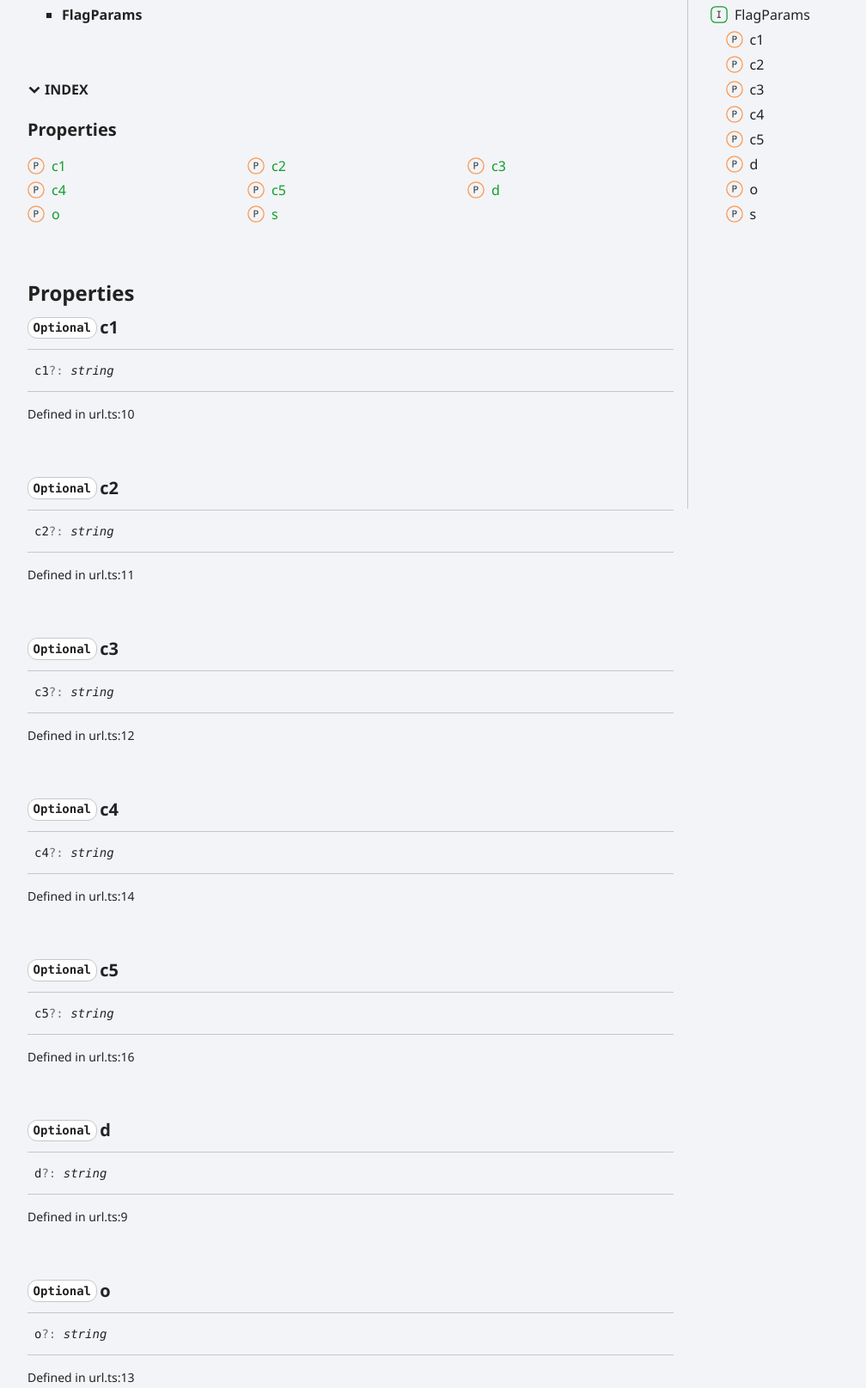
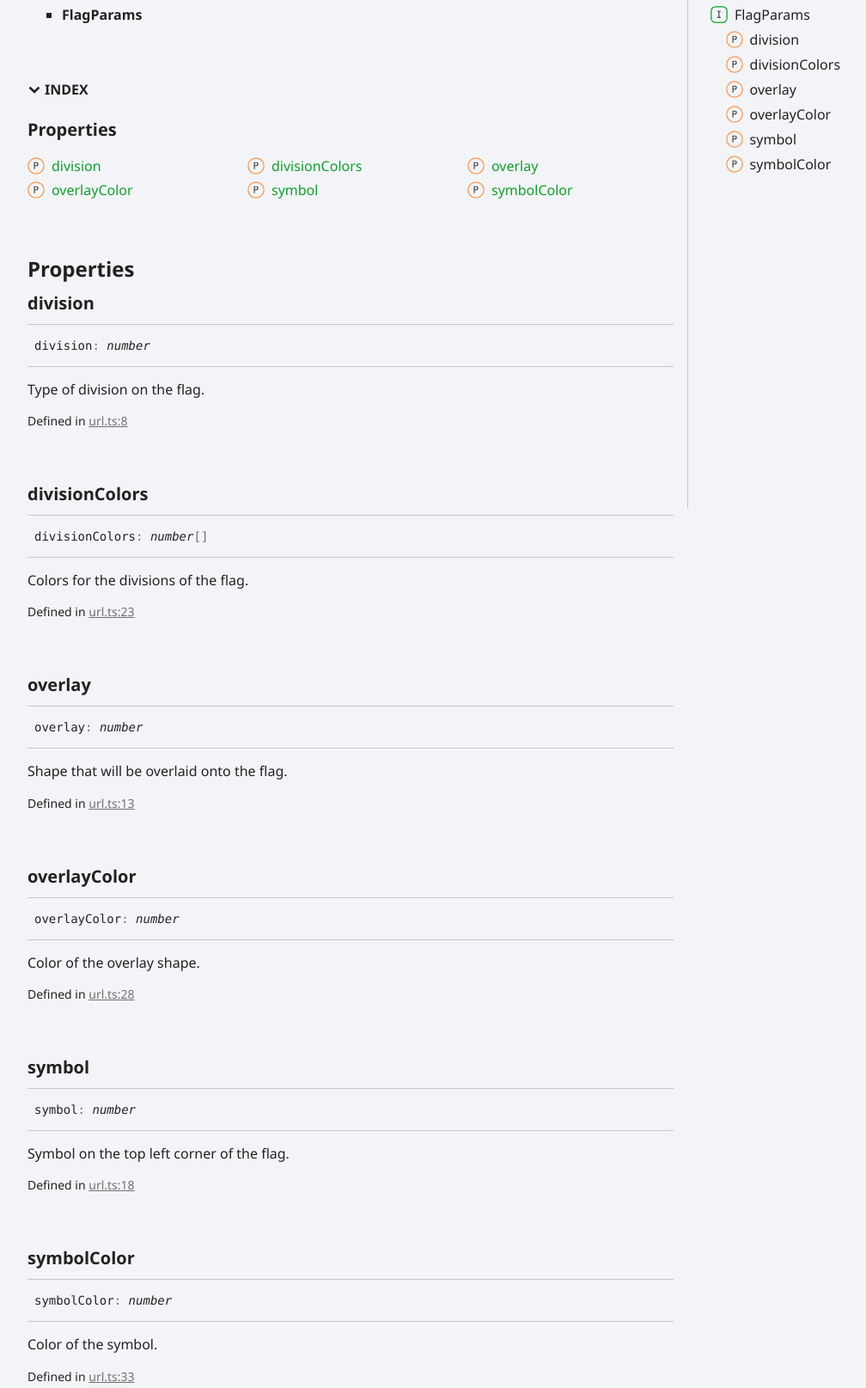
Before and after one commit to tubbo/flag-designer, a website: page docs/interfaces/FlagParams.html in a window 1280 px wide. Shown: the part 240-1855 px from the top of the page at 86% size, without its empty margins (96-1104 px from the left). Drawn offline with Linux system fonts and the light colour scheme.

Commit message:
chore(release): 1.0.0
# 1.0.0 (2022-07-09)

### Features

* generate svg flags ([d93638a](https://github.com/tubbo/flag-designer/commit/d93638a68cf608c65e0549ec1e2ffda0d49f8c42))

```diff
--- a/docs/assets/highlight.css
+++ b/docs/assets/highlight.css
@@ -11,6 +11,8 @@
     --dark-hl-4: #DCDCAA;
     --light-hl-5: #008000;
     --dark-hl-5: #6A9955;
+    --light-hl-6: #098658;
+    --dark-hl-6: #B5CEA8;
     --light-code-background: #FFFFFF;
     --dark-code-background: #1E1E1E;
 }
@@ -22,6 +24,7 @@
     --hl-3: var(--light-hl-3);
     --hl-4: var(--light-hl-4);
     --hl-5: var(--light-hl-5);
+    --hl-6: var(--light-hl-6);
     --code-background: var(--light-code-background);
 } }
 
@@ -32,6 +35,7 @@
     --hl-3: var(--dark-hl-3);
     --hl-4: var(--dark-hl-4);
     --hl-5: var(--dark-hl-5);
+    --hl-6: var(--dark-hl-6);
     --code-background: var(--dark-code-background);
 } }
 
@@ -42,6 +46,7 @@
     --hl-3: var(--light-hl-3);
     --hl-4: var(--light-hl-4);
     --hl-5: var(--light-hl-5);
+    --hl-6: var(--light-hl-6);
     --code-background: var(--light-code-background);
 }
 
@@ -52,6 +57,7 @@
     --hl-3: var(--dark-hl-3);
     --hl-4: var(--dark-hl-4);
     --hl-5: var(--dark-hl-5);
+    --hl-6: var(--dark-hl-6);
     --code-background: var(--dark-code-background);
 }
 
@@ -61,4 +67,5 @@
 .hl-3 { color: var(--hl-3); }
 .hl-4 { color: var(--hl-4); }
 .hl-5 { color: var(--hl-5); }
+.hl-6 { color: var(--hl-6); }
 pre, code { background: var(--code-background); }
--- a/docs/interfaces/FlagParams.html
+++ b/docs/interfaces/FlagParams.html
@@ -27,57 +27,57 @@
 <div class="tsd-accordion-details">
 <section class="tsd-index-section">
 <h3 class="tsd-index-heading">Properties</h3>
-<div class="tsd-index-list"><a href="FlagParams.html#c1" class="tsd-index-link tsd-kind-property tsd-parent-kind-interface"><svg class="tsd-kind-icon" width="24" height="24" viewBox="0 0 24 24"><rect fill="var(--color-icon-background)" stroke="#FF984D" stroke-width="1.5" x="1" y="1" width="22" height="22" rx="12" id="icon-1024-path"></rect><path d="M9.354 16V7.24H12.174C12.99 7.24 13.638 7.476 14.118 7.948C14.606 8.412 14.85 9.036 14.85 9.82C14.85 10.604 14.606 11.232 14.118 11.704C13.638 12.168 12.99 12.4 12.174 12.4H10.434V16H9.354ZM10.434 11.428H12.174C12.646 11.428 13.022 11.284 13.302 10.996C13.59 10.7 13.734 10.308 13.734 9.82C13.734 9.324 13.59 8.932 13.302 8.644C13.022 8.356 12.646 8.212 12.174 8.212H10.434V11.428Z" fill="var(--color-text)" id="icon-1024-text"></path></svg><span>c1</span></a>
-<a href="FlagParams.html#c2" class="tsd-index-link tsd-kind-property tsd-parent-kind-interface"><svg class="tsd-kind-icon" width="24" height="24" viewBox="0 0 24 24"><use href="#icon-1024-path"></use><use href="#icon-1024-text"></use></svg><span>c2</span></a>
-<a href="FlagParams.html#c3" class="tsd-index-link tsd-kind-property tsd-parent-kind-interface"><svg class="tsd-kind-icon" width="24" height="24" viewBox="0 0 24 24"><use href="#icon-1024-path"></use><use href="#icon-1024-text"></use></svg><span>c3</span></a>
-<a href="FlagParams.html#c4" class="tsd-index-link tsd-kind-property tsd-parent-kind-interface"><svg class="tsd-kind-icon" width="24" height="24" viewBox="0 0 24 24"><use href="#icon-1024-path"></use><use href="#icon-1024-text"></use></svg><span>c4</span></a>
-<a href="FlagParams.html#c5" class="tsd-index-link tsd-kind-property tsd-parent-kind-interface"><svg class="tsd-kind-icon" width="24" height="24" viewBox="0 0 24 24"><use href="#icon-1024-path"></use><use href="#icon-1024-text"></use></svg><span>c5</span></a>
-<a href="FlagParams.html#d" class="tsd-index-link tsd-kind-property tsd-parent-kind-interface"><svg class="tsd-kind-icon" width="24" height="24" viewBox="0 0 24 24"><use href="#icon-1024-path"></use><use href="#icon-1024-text"></use></svg><span>d</span></a>
-<a href="FlagParams.html#o" class="tsd-index-link tsd-kind-property tsd-parent-kind-interface"><svg class="tsd-kind-icon" width="24" height="24" viewBox="0 0 24 24"><use href="#icon-1024-path"></use><use href="#icon-1024-text"></use></svg><span>o</span></a>
-<a href="FlagParams.html#s" class="tsd-index-link tsd-kind-property tsd-parent-kind-interface"><svg class="tsd-kind-icon" width="24" height="24" viewBox="0 0 24 24"><use href="#icon-1024-path"></use><use href="#icon-1024-text"></use></svg><span>s</span></a>
+<div class="tsd-index-list"><a href="FlagParams.html#division" class="tsd-index-link tsd-kind-property tsd-parent-kind-interface"><svg class="tsd-kind-icon" width="24" height="24" viewBox="0 0 24 24"><rect fill="var(--color-icon-background)" stroke="#FF984D" stroke-width="1.5" x="1" y="1" width="22" height="22" rx="12" id="icon-1024-path"></rect><path d="M9.354 16V7.24H12.174C12.99 7.24 13.638 7.476 14.118 7.948C14.606 8.412 14.85 9.036 14.85 9.82C14.85 10.604 14.606 11.232 14.118 11.704C13.638 12.168 12.99 12.4 12.174 12.4H10.434V16H9.354ZM10.434 11.428H12.174C12.646 11.428 13.022 11.284 13.302 10.996C13.59 10.7 13.734 10.308 13.734 9.82C13.734 9.324 13.59 8.932 13.302 8.644C13.022 8.356 12.646 8.212 12.174 8.212H10.434V11.428Z" fill="var(--color-text)" id="icon-1024-text"></path></svg><span>division</span></a>
+<a href="FlagParams.html#divisionColors" class="tsd-index-link tsd-kind-property tsd-parent-kind-interface"><svg class="tsd-kind-icon" width="24" height="24" viewBox="0 0 24 24"><use href="#icon-1024-path"></use><use href="#icon-1024-text"></use></svg><span>division<wbr/>Colors</span></a>
+<a href="FlagParams.html#overlay" class="tsd-index-link tsd-kind-property tsd-parent-kind-interface"><svg class="tsd-kind-icon" width="24" height="24" viewBox="0 0 24 24"><use href="#icon-1024-path"></use><use href="#icon-1024-text"></use></svg><span>overlay</span></a>
+<a href="FlagParams.html#overlayColor" class="tsd-index-link tsd-kind-property tsd-parent-kind-interface"><svg class="tsd-kind-icon" width="24" height="24" viewBox="0 0 24 24"><use href="#icon-1024-path"></use><use href="#icon-1024-text"></use></svg><span>overlay<wbr/>Color</span></a>
+<a href="FlagParams.html#symbol" class="tsd-index-link tsd-kind-property tsd-parent-kind-interface"><svg class="tsd-kind-icon" width="24" height="24" viewBox="0 0 24 24"><use href="#icon-1024-path"></use><use href="#icon-1024-text"></use></svg><span>symbol</span></a>
+<a href="FlagParams.html#symbolColor" class="tsd-index-link tsd-kind-property tsd-parent-kind-interface"><svg class="tsd-kind-icon" width="24" height="24" viewBox="0 0 24 24"><use href="#icon-1024-path"></use><use href="#icon-1024-text"></use></svg><span>symbol<wbr/>Color</span></a>
 </div></section></div></details></section></section>
 <section class="tsd-panel-group tsd-member-group">
 <h2>Properties</h2>
-<section class="tsd-panel tsd-member tsd-kind-property tsd-parent-kind-interface"><a id="c1" class="tsd-anchor"></a>
-<h3 class="tsd-anchor-link"><code class="tsd-tag ts-flagOptional">Optional</code> <span>c1</span><a href="#c1" aria-label="Permalink" class="tsd-anchor-icon"><svg class="icon icon-tabler icon-tabler-link" viewBox="0 0 24 24" stroke-width="2" stroke="currentColor" fill="none" stroke-linecap="round" stroke-linejoin="round"><path stroke="none" d="M0 0h24v24H0z" fill="none" id="icon-anchor-a"></path><path d="M10 14a3.5 3.5 0 0 0 5 0l4 -4a3.5 3.5 0 0 0 -5 -5l-.5 .5" id="icon-anchor-b"></path><path d="M14 10a3.5 3.5 0 0 0 -5 0l-4 4a3.5 3.5 0 0 0 5 5l.5 -.5" id="icon-anchor-c"></path></svg></a></h3>
-<div class="tsd-signature">c1<span class="tsd-signature-symbol">?:</span> <span class="tsd-signature-type">string</span></div><aside class="tsd-sources">
+<section class="tsd-panel tsd-member tsd-kind-property tsd-parent-kind-interface"><a id="division" class="tsd-anchor"></a>
+<h3 class="tsd-anchor-link"><span>division</span><a href="#division" aria-label="Permalink" class="tsd-anchor-icon"><svg class="icon icon-tabler icon-tabler-link" viewBox="0 0 24 24" stroke-width="2" stroke="currentColor" fill="none" stroke-linecap="round" stroke-linejoin="round"><path stroke="none" d="M0 0h24v24H0z" fill="none" id="icon-anchor-a"></path><path d="M10 14a3.5 3.5 0 0 0 5 0l4 -4a3.5 3.5 0 0 0 -5 -5l-.5 .5" id="icon-anchor-b"></path><path d="M14 10a3.5 3.5 0 0 0 -5 0l-4 4a3.5 3.5 0 0 0 5 5l.5 -.5" id="icon-anchor-c"></path></svg></a></h3>
+<div class="tsd-signature">division<span class="tsd-signature-symbol">:</span> <span class="tsd-signature-type">number</span></div>
+<div class="tsd-comment tsd-typography"><p>Type of division on the flag.</p>
+</div><aside class="tsd-sources">
 <ul>
-<li>Defined in url.ts:10</li></ul></aside></section>
-<section class="tsd-panel tsd-member tsd-kind-property tsd-parent-kind-interface"><a id="c2" class="tsd-anchor"></a>
-<h3 class="tsd-anchor-link"><code class="tsd-tag ts-flagOptional">Optional</code> <span>c2</span><a href="#c2" aria-label="Permalink" class="tsd-anchor-icon"><svg class="icon icon-tabler icon-tabler-link" viewBox="0 0 24 24" stroke-width="2" stroke="currentColor" fill="none" stroke-linecap="round" stroke-linejoin="round"><use href="#icon-anchor-a"></use><use href="#icon-anchor-b"></use><use href="#icon-anchor-c"></use></svg></a></h3>
-<div class="tsd-signature">c2<span class="tsd-signature-symbol">?:</span> <span class="tsd-signature-type">string</span></div><aside class="tsd-sources">
+<li>Defined in <a href="https://github.com/tubbo/flag-designer/blob/4526fd9/url.ts#L8">url.ts:8</a></li></ul></aside></section>
+<section class="tsd-panel tsd-member tsd-kind-property tsd-parent-kind-interface"><a id="divisionColors" class="tsd-anchor"></a>
+<h3 class="tsd-anchor-link"><span>division<wbr/>Colors</span><a href="#divisionColors" aria-label="Permalink" class="tsd-anchor-icon"><svg class="icon icon-tabler icon-tabler-link" viewBox="0 0 24 24" stroke-width="2" stroke="currentColor" fill="none" stroke-linecap="round" stroke-linejoin="round"><use href="#icon-anchor-a"></use><use href="#icon-anchor-b"></use><use href="#icon-anchor-c"></use></svg></a></h3>
+<div class="tsd-signature">division<wbr/>Colors<span class="tsd-signature-symbol">:</span> <span class="tsd-signature-type">number</span><span class="tsd-signature-symbol">[]</span></div>
+<div class="tsd-comment tsd-typography"><p>Colors for the divisions of the flag.</p>
+</div><aside class="tsd-sources">
 <ul>
-<li>Defined in url.ts:11</li></ul></aside></section>
-<section class="tsd-panel tsd-member tsd-kind-property tsd-parent-kind-interface"><a id="c3" class="tsd-anchor"></a>
-<h3 class="tsd-anchor-link"><code class="tsd-tag ts-flagOptional">Optional</code> <span>c3</span><a href="#c3" aria-label="Permalink" class="tsd-anchor-icon"><svg class="icon icon-tabler icon-tabler-link" viewBox="0 0 24 24" stroke-width="2" stroke="currentColor" fill="none" stroke-linecap="round" stroke-linejoin="round"><use href="#icon-anchor-a"></use><use href="#icon-anchor-b"></use><use href="#icon-anchor-c"></use></svg></a></h3>
-<div class="tsd-signature">c3<span class="tsd-signature-symbol">?:</span> <span class="tsd-signature-type">string</span></div><aside class="tsd-sources">
+<li>Defined in <a href="https://github.com/tubbo/flag-designer/blob/4526fd9/url.ts#L23">url.ts:23</a></li></ul></aside></section>
+<section class="tsd-panel tsd-member tsd-kind-property tsd-parent-kind-interface"><a id="overlay" class="tsd-anchor"></a>
+<h3 class="tsd-anchor-link"><span>overlay</span><a href="#overlay" aria-label="Permalink" class="tsd-anchor-icon"><svg class="icon icon-tabler icon-tabler-link" viewBox="0 0 24 24" stroke-width="2" stroke="currentColor" fill="none" stroke-linecap="round" stroke-linejoin="round"><use href="#icon-anchor-a"></use><use href="#icon-anchor-b"></use><use href="#icon-anchor-c"></use></svg></a></h3>
+<div class="tsd-signature">overlay<span class="tsd-signature-symbol">:</span> <span class="tsd-signature-type">number</span></div>
+<div class="tsd-comment tsd-typography"><p>Shape that will be overlaid onto the flag.</p>
+</div><aside class="tsd-sources">
 <ul>
-<li>Defined in url.ts:12</li></ul></aside></section>
-<section class="tsd-panel tsd-member tsd-kind-property tsd-parent-kind-interface"><a id="c4" class="tsd-anchor"></a>
-<h3 class="tsd-anchor-link"><code class="tsd-tag ts-flagOptional">Optional</code> <span>c4</span><a href="#c4" aria-label="Permalink" class="tsd-anchor-icon"><svg class="icon icon-tabler icon-tabler-link" viewBox="0 0 24 24" stroke-width="2" stroke="currentColor" fill="none" stroke-linecap="round" stroke-linejoin="round"><use href="#icon-anchor-a"></use><use href="#icon-anchor-b"></use><use href="#icon-anchor-c"></use></svg></a></h3>
-<div class="tsd-signature">c4<span class="tsd-signature-symbol">?:</span> <span class="tsd-signature-type">string</span></div><aside class="tsd-sources">
+<li>Defined in <a href="https://github.com/tubbo/flag-designer/blob/4526fd9/url.ts#L13">url.ts:13</a></li></ul></aside></section>
+<section class="tsd-panel tsd-member tsd-kind-property tsd-parent-kind-interface"><a id="overlayColor" class="tsd-anchor"></a>
+<h3 class="tsd-anchor-link"><span>overlay<wbr/>Color</span><a href="#overlayColor" aria-label="Permalink" class="tsd-anchor-icon"><svg class="icon icon-tabler icon-tabler-link" viewBox="0 0 24 24" stroke-width="2" stroke="currentColor" fill="none" stroke-linecap="round" stroke-linejoin="round"><use href="#icon-anchor-a"></use><use href="#icon-anchor-b"></use><use href="#icon-anchor-c"></use></svg></a></h3>
+<div class="tsd-signature">overlay<wbr/>Color<span class="tsd-signature-symbol">:</span> <span class="tsd-signature-type">number</span></div>
+<div class="tsd-comment tsd-typography"><p>Color of the overlay shape.</p>
+</div><aside class="tsd-sources">
 <ul>
-<li>Defined in url.ts:14</li></ul></aside></section>
-<section class="tsd-panel tsd-member tsd-kind-property tsd-parent-kind-interface"><a id="c5" class="tsd-anchor"></a>
-<h3 class="tsd-anchor-link"><code class="tsd-tag ts-flagOptional">Optional</code> <span>c5</span><a href="#c5" aria-label="Permalink" class="tsd-anchor-icon"><svg class="icon icon-tabler icon-tabler-link" viewBox="0 0 24 24" stroke-width="2" stroke="currentColor" fill="none" stroke-linecap="round" stroke-linejoin="round"><use href="#icon-anchor-a"></use><use href="#icon-anchor-b"></use><use href="#icon-anchor-c"></use></svg></a></h3>
-<div class="tsd-signature">c5<span class="tsd-signature-symbol">?:</span> <span class="tsd-signature-type">string</span></div><aside class="tsd-sources">
+<li>Defined in <a href="https://github.com/tubbo/flag-designer/blob/4526fd9/url.ts#L28">url.ts:28</a></li></ul></aside></section>
+<section class="tsd-panel tsd-member tsd-kind-property tsd-parent-kind-interface"><a id="symbol" class="tsd-anchor"></a>
+<h3 class="tsd-anchor-link"><span>symbol</span><a href="#symbol" aria-label="Permalink" class="tsd-anchor-icon"><svg class="icon icon-tabler icon-tabler-link" viewBox="0 0 24 24" stroke-width="2" stroke="currentColor" fill="none" stroke-linecap="round" stroke-linejoin="round"><use href="#icon-anchor-a"></use><use href="#icon-anchor-b"></use><use href="#icon-anchor-c"></use></svg></a></h3>
+<div class="tsd-signature">symbol<span class="tsd-signature-symbol">:</span> <span class="tsd-signature-type">number</span></div>
+<div class="tsd-comment tsd-typography"><p>Symbol on the top left corner of the flag.</p>
+</div><aside class="tsd-sources">
 <ul>
-<li>Defined in url.ts:16</li></ul></aside></section>
-<section class="tsd-panel tsd-member tsd-kind-property tsd-parent-kind-interface"><a id="d" class="tsd-anchor"></a>
-<h3 class="tsd-anchor-link"><code class="tsd-tag ts-flagOptional">Optional</code> <span>d</span><a href="#d" aria-label="Permalink" class="tsd-anchor-icon"><svg class="icon icon-tabler icon-tabler-link" viewBox="0 0 24 24" stroke-width="2" stroke="currentColor" fill="none" stroke-linecap="round" stroke-linejoin="round"><use href="#icon-anchor-a"></use><use href="#icon-anchor-b"></use><use href="#icon-anchor-c"></use></svg></a></h3>
-<div class="tsd-signature">d<span class="tsd-signature-symbol">?:</span> <span class="tsd-signature-type">string</span></div><aside class="tsd-sources">
+<li>Defined in <a href="https://github.com/tubbo/flag-designer/blob/4526fd9/url.ts#L18">url.ts:18</a></li></ul></aside></section>
+<section class="tsd-panel tsd-member tsd-kind-property tsd-parent-kind-interface"><a id="symbolColor" class="tsd-anchor"></a>
+<h3 class="tsd-anchor-link"><span>symbol<wbr/>Color</span><a href="#symbolColor" aria-label="Permalink" class="tsd-anchor-icon"><svg class="icon icon-tabler icon-tabler-link" viewBox="0 0 24 24" stroke-width="2" stroke="currentColor" fill="none" stroke-linecap="round" stroke-linejoin="round"><use href="#icon-anchor-a"></use><use href="#icon-anchor-b"></use><use href="#icon-anchor-c"></use></svg></a></h3>
+<div class="tsd-signature">symbol<wbr/>Color<span class="tsd-signature-symbol">:</span> <span class="tsd-signature-type">number</span></div>
+<div class="tsd-comment tsd-typography"><p>Color of the symbol.</p>
+</div><aside class="tsd-sources">
 <ul>
-<li>Defined in url.ts:9</li></ul></aside></section>
-<section class="tsd-panel tsd-member tsd-kind-property tsd-parent-kind-interface"><a id="o" class="tsd-anchor"></a>
-<h3 class="tsd-anchor-link"><code class="tsd-tag ts-flagOptional">Optional</code> <span>o</span><a href="#o" aria-label="Permalink" class="tsd-anchor-icon"><svg class="icon icon-tabler icon-tabler-link" viewBox="0 0 24 24" stroke-width="2" stroke="currentColor" fill="none" stroke-linecap="round" stroke-linejoin="round"><use href="#icon-anchor-a"></use><use href="#icon-anchor-b"></use><use href="#icon-anchor-c"></use></svg></a></h3>
-<div class="tsd-signature">o<span class="tsd-signature-symbol">?:</span> <span class="tsd-signature-type">string</span></div><aside class="tsd-sources">
-<ul>
-<li>Defined in url.ts:13</li></ul></aside></section>
-<section class="tsd-panel tsd-member tsd-kind-property tsd-parent-kind-interface"><a id="s" class="tsd-anchor"></a>
-<h3 class="tsd-anchor-link"><code class="tsd-tag ts-flagOptional">Optional</code> <span>s</span><a href="#s" aria-label="Permalink" class="tsd-anchor-icon"><svg class="icon icon-tabler icon-tabler-link" viewBox="0 0 24 24" stroke-width="2" stroke="currentColor" fill="none" stroke-linecap="round" stroke-linejoin="round"><use href="#icon-anchor-a"></use><use href="#icon-anchor-b"></use><use href="#icon-anchor-c"></use></svg></a></h3>
-<div class="tsd-signature">s<span class="tsd-signature-symbol">?:</span> <span class="tsd-signature-type">string</span></div><aside class="tsd-sources">
-<ul>
-<li>Defined in url.ts:15</li></ul></aside></section></section></div>
+<li>Defined in <a href="https://github.com/tubbo/flag-designer/blob/4526fd9/url.ts#L33">url.ts:33</a></li></ul></aside></section></section></div>
 <div class="col-4 col-menu menu-sticky-wrap menu-highlight">
 <div class="tsd-navigation settings">
 <details class="tsd-index-accordion"><summary class="tsd-accordion-summary">
@@ -103,14 +103,12 @@
 <ul>
 <li class="current tsd-kind-interface"><a href="FlagParams.html" class="tsd-index-link"><svg class="tsd-kind-icon" width="24" height="24" viewBox="0 0 24 24"><rect fill="var(--color-icon-background)" stroke="var(--color-ts-interface)" stroke-width="1.5" x="1" y="1" width="22" height="22" rx="6" id="icon-256-path"></rect><path d="M9.51 16V15.016H11.298V8.224H9.51V7.24H14.19V8.224H12.402V15.016H14.19V16H9.51Z" fill="var(--color-text)" id="icon-256-text"></path></svg><span>Flag<wbr/>Params</span></a>
 <ul>
-<li class="tsd-kind-property tsd-parent-kind-interface"><a href="FlagParams.html#c1" class="tsd-index-link"><svg class="tsd-kind-icon" width="24" height="24" viewBox="0 0 24 24"><use href="#icon-1024-path"></use><use href="#icon-1024-text"></use></svg>c1</a></li>
-<li class="tsd-kind-property tsd-parent-kind-interface"><a href="FlagParams.html#c2" class="tsd-index-link"><svg class="tsd-kind-icon" width="24" height="24" viewBox="0 0 24 24"><use href="#icon-1024-path"></use><use href="#icon-1024-text"></use></svg>c2</a></li>
-<li class="tsd-kind-property tsd-parent-kind-interface"><a href="FlagParams.html#c3" class="tsd-index-link"><svg class="tsd-kind-icon" width="24" height="24" viewBox="0 0 24 24"><use href="#icon-1024-path"></use><use href="#icon-1024-text"></use></svg>c3</a></li>
-<li class="tsd-kind-property tsd-parent-kind-interface"><a href="FlagParams.html#c4" class="tsd-index-link"><svg class="tsd-kind-icon" width="24" height="24" viewBox="0 0 24 24"><use href="#icon-1024-path"></use><use href="#icon-1024-text"></use></svg>c4</a></li>
-<li class="tsd-kind-property tsd-parent-kind-interface"><a href="FlagParams.html#c5" class="tsd-index-link"><svg class="tsd-kind-icon" width="24" height="24" viewBox="0 0 24 24"><use href="#icon-1024-path"></use><use href="#icon-1024-text"></use></svg>c5</a></li>
-<li class="tsd-kind-property tsd-parent-kind-interface"><a href="FlagParams.html#d" class="tsd-index-link"><svg class="tsd-kind-icon" width="24" height="24" viewBox="0 0 24 24"><use href="#icon-1024-path"></use><use href="#icon-1024-text"></use></svg>d</a></li>
-<li class="tsd-kind-property tsd-parent-kind-interface"><a href="FlagParams.html#o" class="tsd-index-link"><svg class="tsd-kind-icon" width="24" height="24" viewBox="0 0 24 24"><use href="#icon-1024-path"></use><use href="#icon-1024-text"></use></svg>o</a></li>
-<li class="tsd-kind-property tsd-parent-kind-interface"><a href="FlagParams.html#s" class="tsd-index-link"><svg class="tsd-kind-icon" width="24" height="24" viewBox="0 0 24 24"><use href="#icon-1024-path"></use><use href="#icon-1024-text"></use></svg>s</a></li></ul></li></ul></nav></div></div>
+<li class="tsd-kind-property tsd-parent-kind-interface"><a href="FlagParams.html#division" class="tsd-index-link"><svg class="tsd-kind-icon" width="24" height="24" viewBox="0 0 24 24"><use href="#icon-1024-path"></use><use href="#icon-1024-text"></use></svg>division</a></li>
+<li class="tsd-kind-property tsd-parent-kind-interface"><a href="FlagParams.html#divisionColors" class="tsd-index-link"><svg class="tsd-kind-icon" width="24" height="24" viewBox="0 0 24 24"><use href="#icon-1024-path"></use><use href="#icon-1024-text"></use></svg>division<wbr/>Colors</a></li>
+<li class="tsd-kind-property tsd-parent-kind-interface"><a href="FlagParams.html#overlay" class="tsd-index-link"><svg class="tsd-kind-icon" width="24" height="24" viewBox="0 0 24 24"><use href="#icon-1024-path"></use><use href="#icon-1024-text"></use></svg>overlay</a></li>
+<li class="tsd-kind-property tsd-parent-kind-interface"><a href="FlagParams.html#overlayColor" class="tsd-index-link"><svg class="tsd-kind-icon" width="24" height="24" viewBox="0 0 24 24"><use href="#icon-1024-path"></use><use href="#icon-1024-text"></use></svg>overlay<wbr/>Color</a></li>
+<li class="tsd-kind-property tsd-parent-kind-interface"><a href="FlagParams.html#symbol" class="tsd-index-link"><svg class="tsd-kind-icon" width="24" height="24" viewBox="0 0 24 24"><use href="#icon-1024-path"></use><use href="#icon-1024-text"></use></svg>symbol</a></li>
+<li class="tsd-kind-property tsd-parent-kind-interface"><a href="FlagParams.html#symbolColor" class="tsd-index-link"><svg class="tsd-kind-icon" width="24" height="24" viewBox="0 0 24 24"><use href="#icon-1024-path"></use><use href="#icon-1024-text"></use></svg>symbol<wbr/>Color</a></li></ul></li></ul></nav></div></div>
 <div class="container tsd-generator">
 <p>Generated using <a href="https://typedoc.org/" target="_blank">TypeDoc</a></p></div>
 <div class="overlay"></div><script src="../assets/main.js"></script></body></html>
--- a/package.json
+++ b/package.json
@@ -1,7 +1,7 @@
 {
   "name": "flag-designer",
   "type": "module",
-  "version": "0.0.0",
+  "version": "1.0.0",
   "license": "MIT",
   "packageManager": "yarn@3.2.1",
   "repository": "https://github.com/tubbo/flag-designer.git",
```
Also changed, not shown: docs/assets/search.js (+1 -1 lines), docs/functions/generateFlagImage.html (+2 -2 lines), docs/functions/generateFlagURL.html (+2 -2 lines), docs/index.html (+5 -2 lines), CHANGELOG.md (added).
